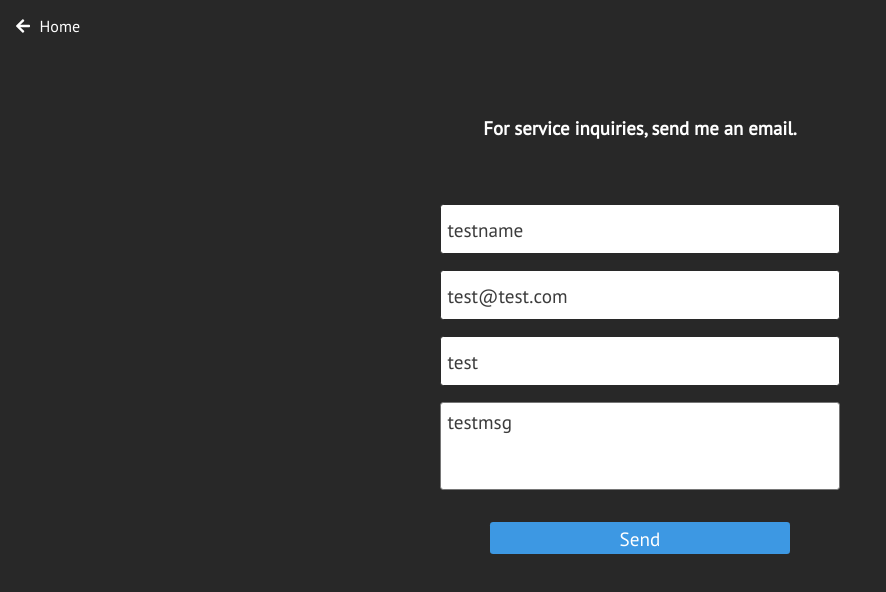
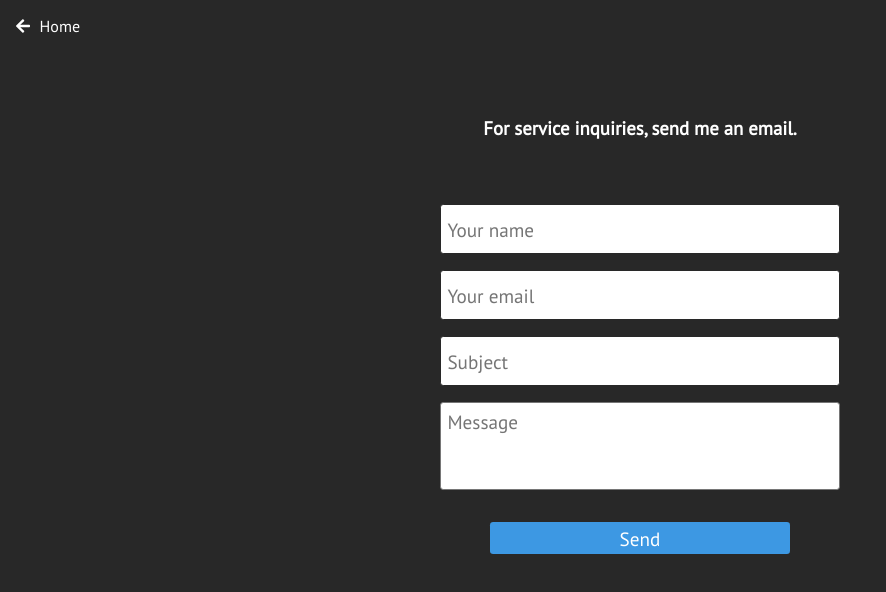
Before and after one commit to endepointe/endepointe, a React (Create React App) app in the folder client/: page /contact in a window 1280 px wide. Shown: the top 592 px of the page, without its empty margins (0-886 px from the left). Built offline with nearby package versions, Linux system fonts and the light colour scheme.

Commit message:
gmail issue, adding oauth next

```diff
--- a/client/src/Contact.js
+++ b/client/src/Contact.js
@@ -84,27 +84,27 @@ const Contact = () => {
         <input
           required
           className="name"
-          value="testname"
+          // value="testname"
           placeholder="Your name"
           name="name" type="text" />
         <label htmlFor="email"></label>
         <input
           required
           className="email"
-          value="test@test.com"
+          // value="test@test.com"
           placeholder="Your email"
           name="email" type="email" />
         <label htmlFor="subject"></label>
         <input
           required
           className="subject"
-          value="test"
+          // value="test"
           placeholder="Subject"
           name="subject" type="text" />
         <label htmlFor="message"></label>
         <textarea
           required
-          value="testmsg"
+          // value="testmsg"
           className="message"
           name="message" id="message" placeholder="Message"></textarea>
         <button>Send</button>
```
Also changed, not shown: 1 other file (tests, documents, lock files or other folders).
